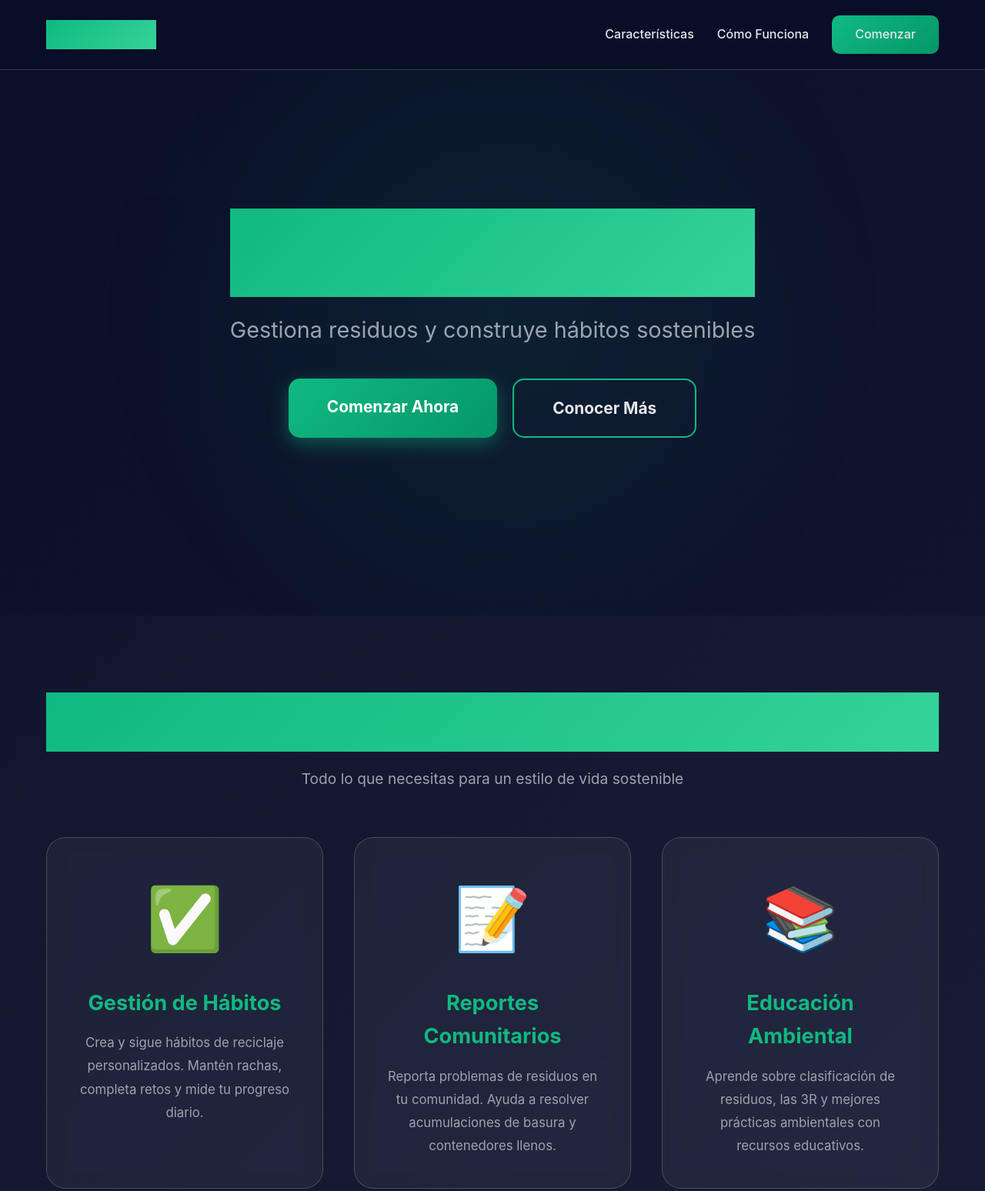
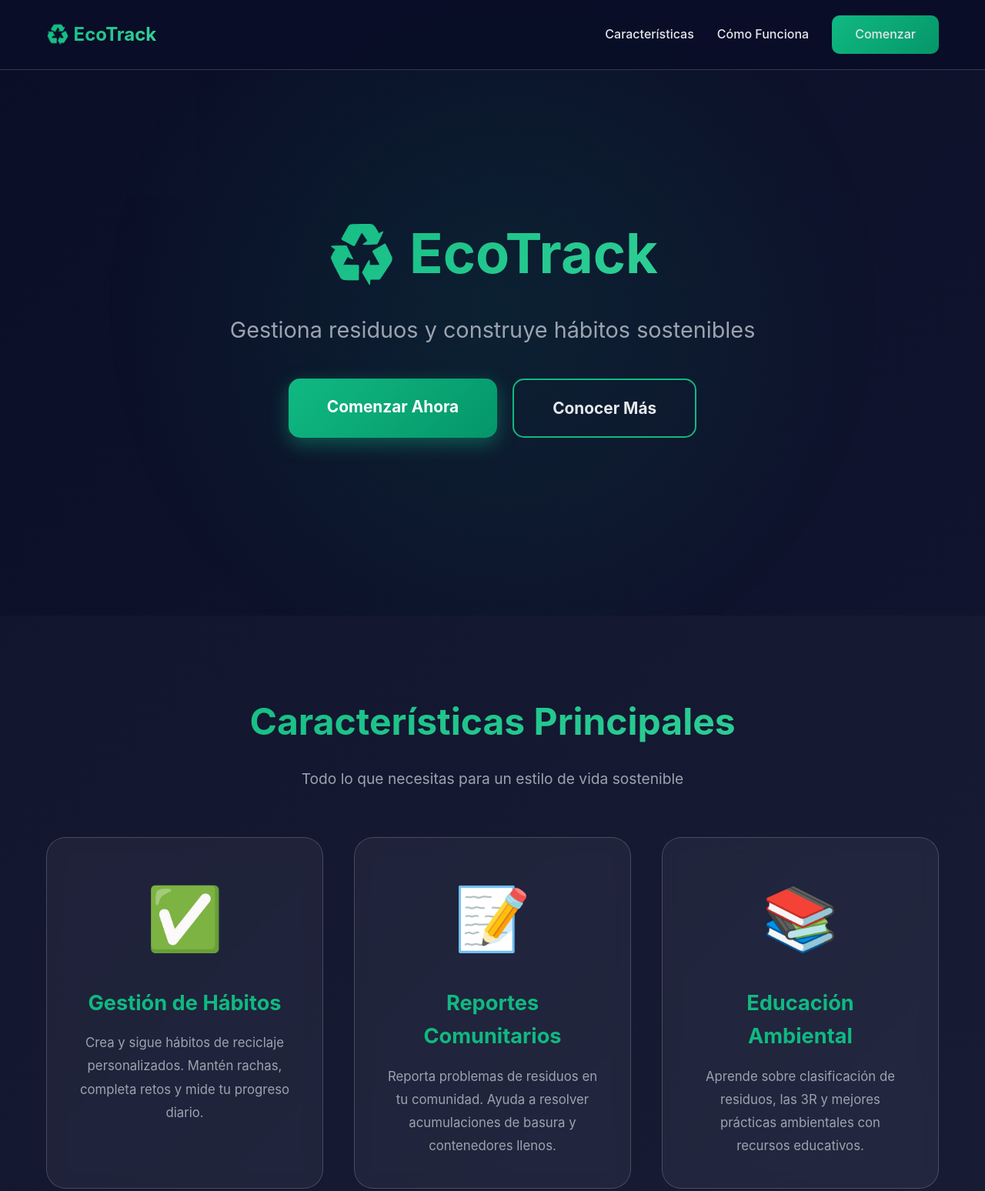
Before and after one commit to rase51/Medio_ambiente_HTML, a plain HTML site: page landing.html in a window 1280 px wide. Shown: the top 1548 px of the page at 77% size. Drawn offline with Linux system fonts and the light colour scheme.

Commit message:
correción del landing

```diff
--- a/landing.html
+++ b/landing.html
@@ -62,6 +62,7 @@
             font-size: 1.5rem;
             font-weight: bold;
             background: linear-gradient(135deg, var(--color-primary), var(--color-accent));
+            -webkit-background-clip: text;
             -webkit-text-fill-color: transparent;
             cursor: pointer;
         }
@@ -144,6 +145,7 @@
             font-size: 4.5rem;
             margin-bottom: 20px;
             background: linear-gradient(135deg, var(--color-primary), var(--color-accent));
+            -webkit-background-clip: text;
             -webkit-text-fill-color: transparent;
             animation: fadeInUp 0.8s ease;
         }
@@ -224,6 +226,7 @@
             font-size: 3rem;
             margin-bottom: 20px;
             background: linear-gradient(135deg, var(--color-primary), var(--color-accent));
+            -webkit-background-clip: text;
             -webkit-text-fill-color: transparent;
         }
 
@@ -358,6 +361,7 @@
             font-size: 3rem;
             margin-bottom: 20px;
             background: linear-gradient(135deg, var(--color-primary), var(--color-accent));
+            -webkit-background-clip: text;
             -webkit-text-fill-color: transparent;
         }
 
```
